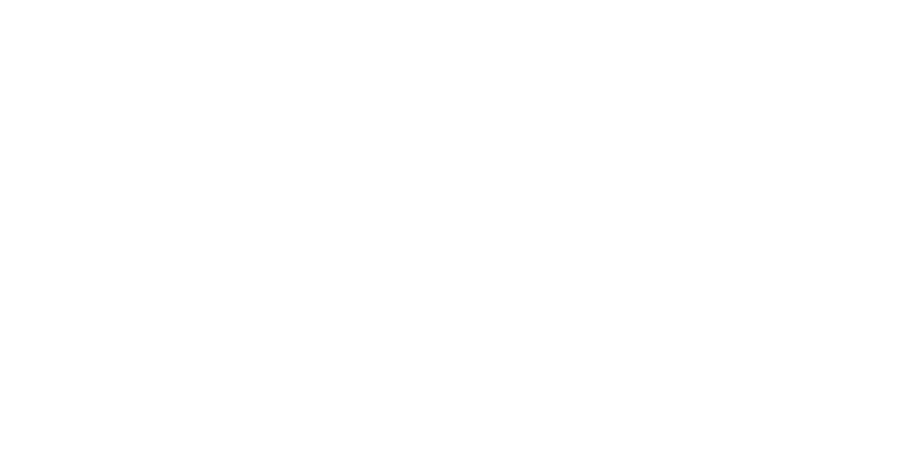
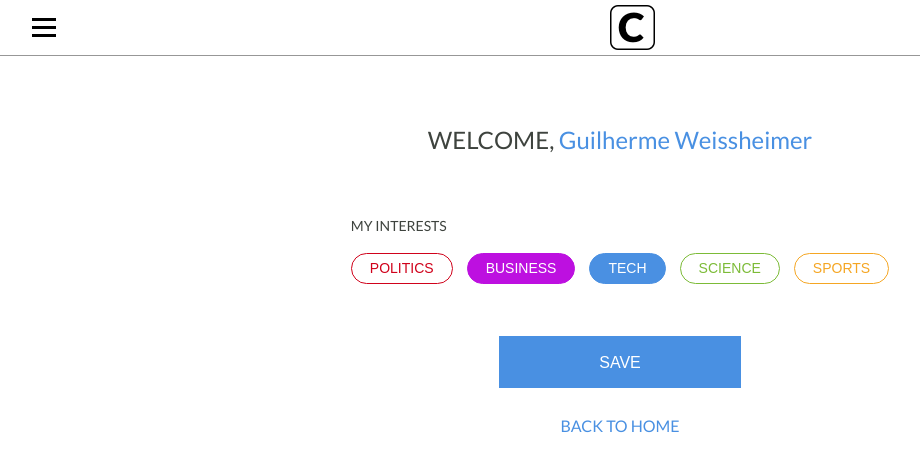
Before and after one commit to gsweissheimer/cheescake, a React (Create React App) app in the folder web/: page /dashboard in a window 1280 px wide. Shown: the top 472 px of the page, without its empty margins (20-940 px from the left). Built offline with nearby package versions, Linux system fonts and the light colour scheme.

Commit message:
Welcome Page Frontend

```diff
--- a/web/src/components/Header/index.js
+++ b/web/src/components/Header/index.js
@@ -49,17 +49,19 @@
 
                 <aside id="aside-menu">
 
-                        <Link to="/">POLITICS</Link>
+                        <Link to="/dashboard">dashboard</Link>
 
-                        <Link to="/">BUSINESS</Link>
+                        <Link to="/news/politics">POLITICS</Link>
 
-                        <Link to="/">TECH</Link>
+                        <Link to="/news/business">BUSINESS</Link>
 
-                        <Link to="/">SCIENCE</Link>
+                        <Link to="/news/tech">TECH</Link>
 
-                        <Link to="/">SPORTS</Link>
+                        <Link to="/news/science">SCIENCE</Link>
 
-                        <Link to="/">LOGIN</Link>
+                        <Link to="/news/sports">SPORTS</Link>
+
+                        <Link to="/login">LOGIN</Link>
 
                 </aside>
 
--- a/web/src/index.css
+++ b/web/src/index.css
@@ -21,3 +21,7 @@
     margin-top: 58px;
     padding: 67px 0;
 }
+
+.color-blue {
+    color: #4990E2;
+}
--- /dev/null
+++ b/web/src/pages/dashboard/index.css
@@ -0,0 +1,139 @@
+.dashboard-info {
+    display: flex;
+    justify-content: center;
+    align-items: center;
+    flex-direction: column;
+    max-width: 100vw;
+    flex-wrap: wrap;
+    margin: 0 auto;
+    position: relative;
+    z-index: 9;
+}
+
+.dashboard-info .content {
+    max-width: fit-content;
+    width: 100%;
+    margin-bottom: 52px;
+}
+
+.dashboard-info .options {
+    display: flex;
+    align-items: center;
+    justify-content: space-between;
+}
+
+.dashboard-info .options button {
+    padding: 6px 18px;
+    background-color: transparent;
+    border: 1px solid;
+    font-size: 14px;
+    text-transform: uppercase;
+    cursor: pointer;
+    line-height: 17px;
+    border-radius: 100px;
+}
+
+.dashboard-info .options button + button {
+    margin-left: 14px
+}
+
+.dashboard-info .options button.red {
+    color: #D0021B;
+    border-color: #D0021B;
+}
+.dashboard-info .options button.red.interested {
+    color: #ffffff;
+    background-color: #D0021B;
+}
+
+.dashboard-info .options button.purple {
+    color: #BD10E0;
+    border-color: #BD10E0;
+}
+.dashboard-info .options button.purple.interested {
+    color: #ffffff;
+    background-color: #BD10E0;
+}
+
+.dashboard-info .options button.blue {
+    color: #4A90E2;
+    border-color: #4A90E2;
+}
+.dashboard-info .options button.blue.interested {
+    color: #ffffff;
+    background-color: #4A90E2;
+}
+
+.dashboard-info .options button.green {
+    color: #7CBB37;
+    border-color: #7CBB37;
+}
+.dashboard-info .options button.green.interested {
+    color: #ffffff;
+    background-color: #7CBB37;
+}
+
+.dashboard-info .options button.orange {
+    color: #F5A623;
+    border-color: #F5A623;
+}
+.dashboard-info .options button.orange.interested {
+    color: #ffffff;
+    background-color: #F5A623;
+}
+
+.dashboard-info .form {
+    width: 100%;
+    margin-bottom: 11px;
+}
+
+.dashboard-info .title {
+    font-size: 24px;
+    color: #3E433E;
+    font-weight: normal;
+    line-height: 29px;
+    margin-bottom: 63px;
+}
+
+.dashboard-info h2 {
+    font-size: 14px;
+    color: #3E433E;
+    font-weight: normal;
+    line-height: 17px;
+    margin-bottom: 19px;
+}
+
+.dashboard-info input[type=checkbox] {
+    display: none;
+}
+
+.dashboard-info .button {
+    display: flex;
+    align-items: center;
+    justify-content: center;
+    width: 242px;
+    height: 52px;
+    border: 0px;
+    text-decoration: none;
+    background-color: #4990E2;
+    cursor: pointer;
+    margin: 0 auto;
+    color: #fff;
+    font-size: 16px;
+    text-transform: uppercase;
+    line-height: 19px;
+    transition: all .3s;
+}
+
+.dashboard-info .button.secondary{
+    background-color: transparent;
+    color: #4990E2;
+}
+
+.dashboard-info .button:hover {
+    background-color:#5E9BE2;
+}
+
+.dashboard-info .button.secondary:hover {
+    color:#ffffff;
+}
--- /dev/null
+++ b/web/src/pages/dashboard/index.js
@@ -0,0 +1,129 @@
+import React, { Component } from 'react';
+import { Link } from 'react-router-dom';
+
+import Header from '../../components/Header';
+
+import './index.css';
+
+export default class Dashboard extends Component {
+
+    state = {
+        username: "Guilherme Weissheimer",
+        interests: [{
+            _id: 321,
+            name: "Politics",
+            color: "red",
+            status: 0
+        },{
+            _id: 322,
+            name: "Business",
+            color: "purple",
+            status: 1
+        },{
+            _id: 323,
+            name: "Tech",
+            color: "blue",
+            status: 1
+        },{
+            _id: 324,
+            name: "Science",
+            color: "green",
+            status: 0
+        },{
+            _id: 325,
+            name: "Sports",
+            color: "orange",
+            status: 0
+        }]
+    }
+
+    componentDidMount() {
+
+        this.state.interests.map((e,i) => {
+
+            if (e.status === 1) {
+
+                document.querySelector('.' + e.color).classList.add('interested')
+
+                document.getElementById(e.name.toLowerCase()).checked = true
+
+            }
+
+        });
+
+    }
+
+    handleClick = (interest) => {
+
+        let btn = document.querySelector('button.' + interest.color)
+
+        if (btn.classList.contains('interested')) {
+
+            btn.classList.remove('interested')
+
+            document.getElementById(interest.name.toLowerCase()).checked = false
+
+        } else {
+
+            btn.classList.add('interested')
+
+            document.getElementById(interest.name.toLowerCase()).checked = true
+
+        }
+
+    }
+
+    render() {
+
+        const { username, interests } = this.state;
+
+        return (
+
+            <div className="container">
+
+                <Header />
+
+                <div className="dashboard-info">
+
+                    <h1 className="title">WELCOME, <span className="color-blue">{username}</span></h1>
+
+                    <div className="content">
+
+                        <h2>MY INTERESTS</h2>
+
+                        <div className="options">
+
+                            { interests.map(interest => (
+
+                                    <button key={interest._id} onClick={this.handleClick.bind(this, interest)} className={interest.color} >
+                                        {interest.name}
+                                    </button>
+
+                            )) }
+
+                        </div>
+
+                    </div>
+
+                    <form className="form">
+
+                        <input type="checkbox" name="politics" id="politics"/>
+                        <input type="checkbox" name="business" id="business"/>
+                        <input type="checkbox" name="tech" id="tech"/>
+                        <input type="checkbox" name="science" id="science"/>
+                        <input type="checkbox" name="sports" id="sports"/>
+
+                        <input type="submit" value="SAVE" className="button"/>
+
+                    </form>
+
+                    <Link to="/" className="button secondary">BACK TO HOME</Link>
+
+                </div>
+
+            </div>
+
+        )
+    }
+
+}
--- a/web/src/pages/login/index.css
+++ b/web/src/pages/login/index.css
@@ -64,5 +64,5 @@
 }
 
 .login-info .button:hover {
-    background-color:#4990e2cc;
+    background-color:#5E9BE2;
 }
--- /dev/null
+++ b/web/src/pages/news/index.css
@@ -0,0 +1,22 @@
+.dashboard-news {
+    display: flex;
+    flex-wrap: wrap;
+    justify-content: space-between;
+    align-items: center;
+}
+
+.dashboard-news .news {
+    padding: 10px
+}
+
+.dashboard-news .news.big {
+    width: 50%
+}
+
+.dashboard-news .news.medium {
+    width: 25%
+}
+
+.dashboard-news .news.small {
+    width: 33%
+}
--- /dev/null
+++ b/web/src/pages/news/index.js
@@ -0,0 +1,52 @@
+import React, { Component } from 'react';
+
+import Header from '../../components/Header';
+
+import './index.css';
+
+export default class Dashboard extends Component {
+
+
+    render() {
+
+        return (
+
+            <div className="container">
+
+                <Header />
+
+                <div className="dashboard-news">
+
+                    <div className="news big">
+                        <h6>Categoria</h6>
+                        <img src="" alt=""/>
+                        <h2></h2>
+                        <div className="author">
+                            <img src="" alt=""/>
+                            <p>by Creed Dantas</p>
+                        </div>
+                    </div>
+                    <div className="news medium">
+                        new
+                    </div>
+                    <div className="news medium">
+                        new
+                    </div>
+                    <div className="news small">
+                        new
+                    </div>
+                    <div className="news small">
+                        new
+                    </div>
+                    <div className="news small">
+                        new
+                    </div>
+
+                </div>
+
+            </div>
+
+        )
+    }
+
+}
--- a/web/src/routes.js
+++ b/web/src/routes.js
@@ -3,6 +3,8 @@
 import { BrowserRouter, Switch, Route } from 'react-router-dom';
 
 import Login from './pages/login';
+import Dashboard from './pages/dashboard';
+import News from './pages/news';
 
 const Routes = () => (
 
@@ -10,7 +12,10 @@
 
         <Switch>
 
-            <Route exact path="/" component={Login} />
+            <Route exact path="/" component={News} />
+            <Route path="/dashboard" component={Dashboard} />
+            <Route path="/news" component={News} />
+            <Route path="/news/:interest" component={News} />
 
         </Switch>
 
```
